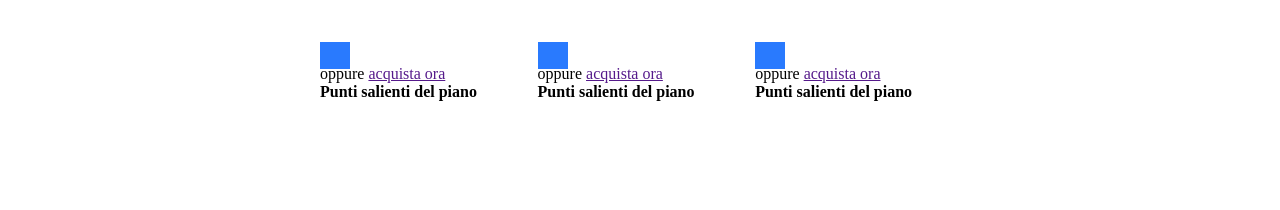
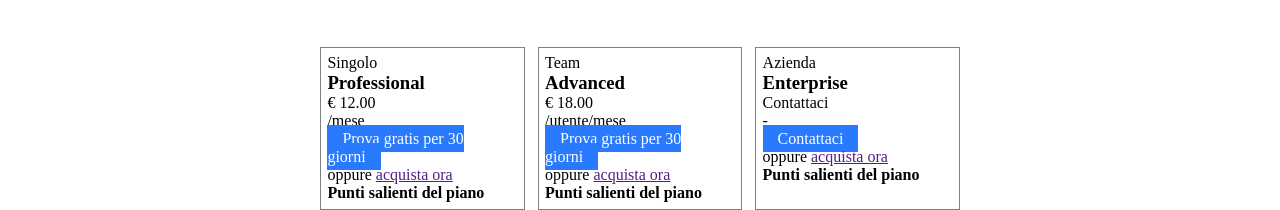
Before and after one commit to StefanoCione/htmlcss-dropbox, a plain HTML site: page index.html in a window 1280 px wide. Shown: the part 794-1004 px from the top of the page. Before the commit the page ends 895 px from the top, so only its background shows below. Drawn offline with Linux system fonts and the light colour scheme.

Commit message:
added content businessplan

```diff
--- a/css/style.css
+++ b/css/style.css
@@ -18,6 +18,13 @@ img {
     width: 100%;
 }
 
+.border-gray {
+    border: 1px solid gray;
+}
+
+.border-b-gray {
+    border-bottom: gray;
+}
 /* margin/padding */
 
 .margin-top100 {
@@ -26,6 +33,10 @@ img {
 
 .margin-top50 {
     margin-top: 50px;
+}
+
+.margin-top40 {
+    margin-top: 40px;
 }
 
 .margin-left10 {
--- a/index.html
+++ b/index.html
@@ -113,17 +113,19 @@
         <div class="flex-r j-c-s-b margin-top50">
 
             <!-- first col -->
-            <div class="col-32">
-                <div class="col-title"></div>
-                <h3></h3>
-                <div></div>
-                <div></div>
+            <div class="col-32 padding-1 border-gray">
+                <div class="col-title border-b-gray">
+                    <span class="txt-c">Singolo</span>
+                </div>
+                <h3>Professional</h3>
+                <div>€ 12.00</div>
+                <div>/mese</div>
                 <ul class="unstyle-list">
                     <li></li>
                     <li></li>
                     <li></li>
                 </ul>
-                <a class="blue btn" href=""></a>
+                <a class="blue btn" href="#">Prova gratis per 30 giorni</a>
                 <div>
                     oppure
                     <a href="">acquista ora</a>
@@ -135,17 +137,19 @@
             </div>
 
             <!-- second col -->
-            <div class="col-32">
-                <div class="col-title"></div>
-                <h3></h3>
-                <div></div>
-                <div></div>
+            <div class="col-32 padding-1 border-gray">
+                <div class="col-title border-b-gray">
+                    <span class="txt-c">Team</span>
+                </div>
+                <h3>Advanced</h3>
+                <div>€ 18.00</div>
+                <div>/utente/mese</div>
                 <ul class="unstyle-list">
                     <li></li>
                     <li></li>
                     <li></li>
                 </ul>
-                <a class="blue btn" href=""></a>
+                <a class="blue btn" href="#">Prova gratis per 30 giorni</a>
                 <div>
                     oppure
                     <a href="">acquista ora</a>
@@ -157,17 +161,19 @@
             </div>
 
             <!-- third col -->
-            <div class="col-32">
-                <div class="col-title"></div>
-                <h3></h3>
-                <div></div>
-                <div></div>
+            <div class="col-32 padding-1 border-gray">
+                <div class="col-title border-b-gray">
+                    <span class="txt-c">Azienda</span>
+                </div>
+                <h3>Enterprise</h3>
+                <div>Contattaci</div>
+                <div>-</div>
                 <ul class="unstyle-list">
                     <li></li>
                     <li></li>
                     <li></li>
                 </ul>
-                <a class="blue btn" href=""></a>
+                <a class="blue btn" href="#">Contattaci</a>
                 <div>
                     oppure
                     <a href="">acquista ora</a>
```
